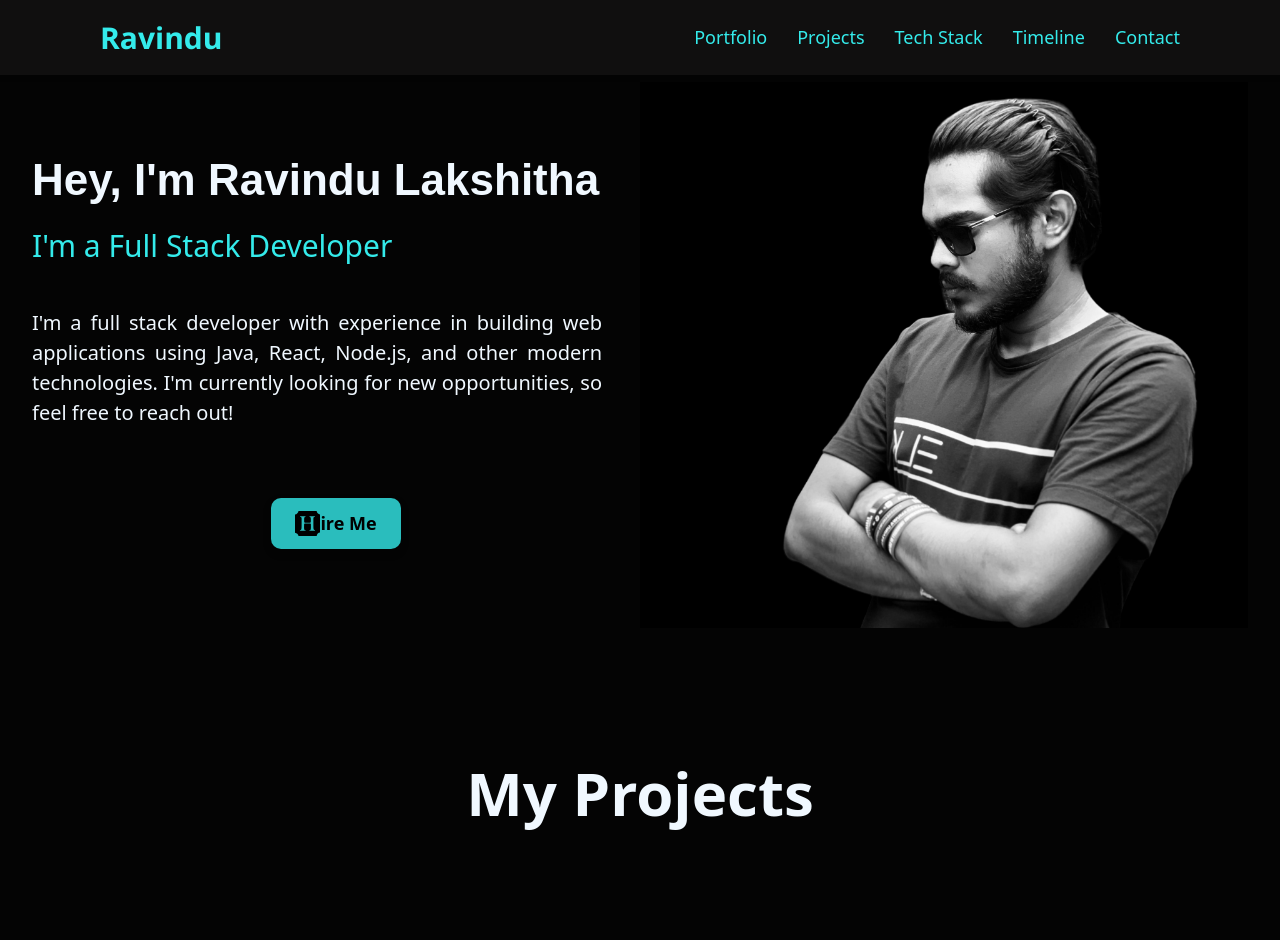
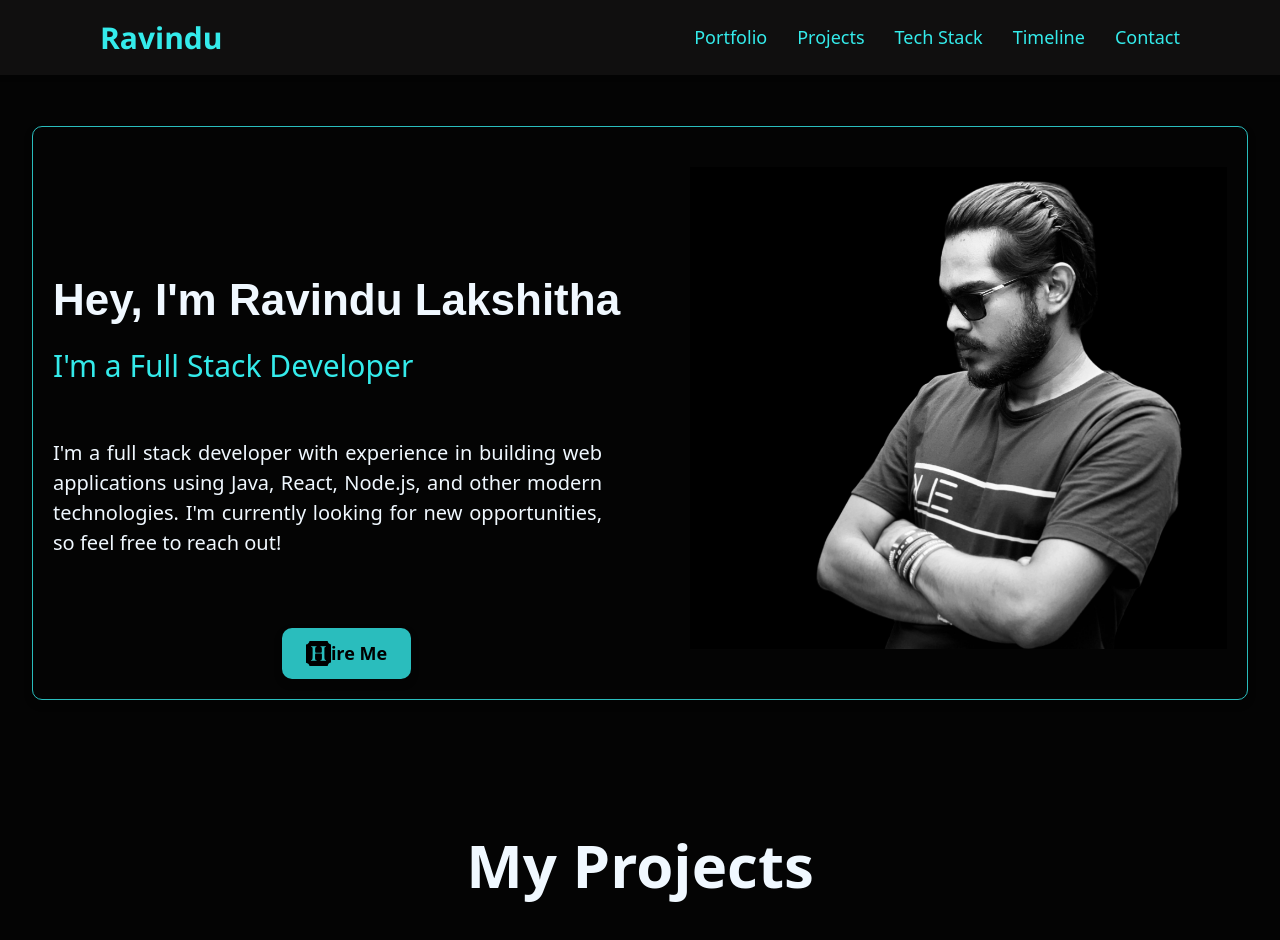
Before and after one commit to RavinduLakshitha/My-Portfolio, a React (Vite) app in the folder Myportfolio/: page / in a window 1280 px wide. Before the commit the page ends 870 px from the top, so only its background shows below. Built offline with nearby package versions, Linux system fonts and the light colour scheme.

Commit message:
create portfolio page

```diff
--- a/Myportfolio/src/Pages/Home/portfolio.css
+++ b/Myportfolio/src/Pages/Home/portfolio.css
@@ -1,15 +1,23 @@
-/* Ensure full page width for the container */
 .container {
-  display: flex; /* Use Flexbox */
-  justify-content: space-between; /* Space between the two parts */
-  align-items: stretch; /* Ensure both sections align vertically */
-  height: auto; /* Full viewport height */
+  display: flex;
+  justify-content: space-between;
+  align-items: stretch;
+  height: 100vh; /* Full viewport height */
+  /* background-color: #100f0f !important; Forcing background color */
+  border-radius: 10px;
+  box-shadow: 0px 4px 8px rgba(0, 0, 0, 0.2);
+  transition: transform 0.2s;
+  padding: 20px;
+  border: 1px solid;
+  border-color: rgb(52, 235, 235, 0.8);
+  margin-top: 70px;
+  height: auto;
 }
 
-/* Style for both boxes */
+
 .box {
   flex: 1; /* Take equal space for both boxes */
-  padding: 20px;
+  padding: 10px;
   box-shadow: 0 4px 8px rgba(0, 0, 0, 0.1);
   /* background-color: white; */
   border-radius: 8px;
@@ -18,12 +26,13 @@
 
 .flexbox1 {
   width: 50%;
-  padding-top: 50px;
+  padding-top: 20px;
 }
 
 .flexbox2 {
   width: 50%;
-  padding-top: 50px;
+  padding-top: 20px;
+  padding-left: 50px;
 }
 
 .profile {
@@ -32,7 +41,7 @@
   font-size: 44px;
   padding-left: 0%;
   text-align: justify;
-  margin-top: 60px;
+  margin-top: 50px;
 }
 
 .role {
@@ -43,13 +52,13 @@
 }
 
 .myp {
-  padding-top: 5px;
+  padding-top: 50px;
 }
 
 .content {
   color: aliceblue;
   text-align: justify;
-  padding-top: 40px;
+  padding-top: 50px;
   font-size: 20px;
   padding-right: 38px;
 }
--- a/Myportfolio/src/Pages/Home/portfolio.jsx
+++ b/Myportfolio/src/Pages/Home/portfolio.jsx
@@ -5,7 +5,9 @@ import { FaHireAHelper } from "react-icons/fa";
 const Portfolio = () => {
   return (
     <>
-      <div id="portfolio" className="container">
+      <div id="portfolio" className="portfolio">
+        <h1>about</h1>
+        <div className="container">
           <div className="flexbox1">
             <div className="myp">
               <h1 className="profile">
@@ -17,12 +19,12 @@ const Portfolio = () => {
               <p>
                 I&apos;m a full stack developer with experience in building web
                 applications using Java, React, Node.js, and other modern
-              technologies. I&apos;m currently looking for new opportunities, so
-              feel free to reach out!
+                technologies. I&apos;m currently looking for new opportunities,
+                so feel free to reach out!
               </p>
             </div>
             <button className="hirebtn">
-            < FaHireAHelper size={25} />
+              <FaHireAHelper size={25} />
               ire Me
             </button>
           </div>
@@ -31,6 +33,7 @@ const Portfolio = () => {
             <img src={ravinduimg} alt="Ravindu img" />
           </div>
         </div>
+      </div>
     </>
   );
 };
```
Lines whose indentation alone changed are shown as unchanged.
